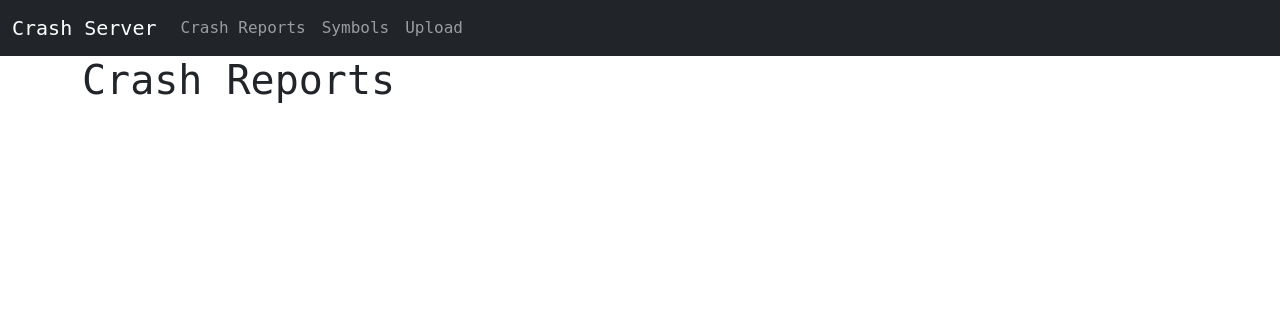
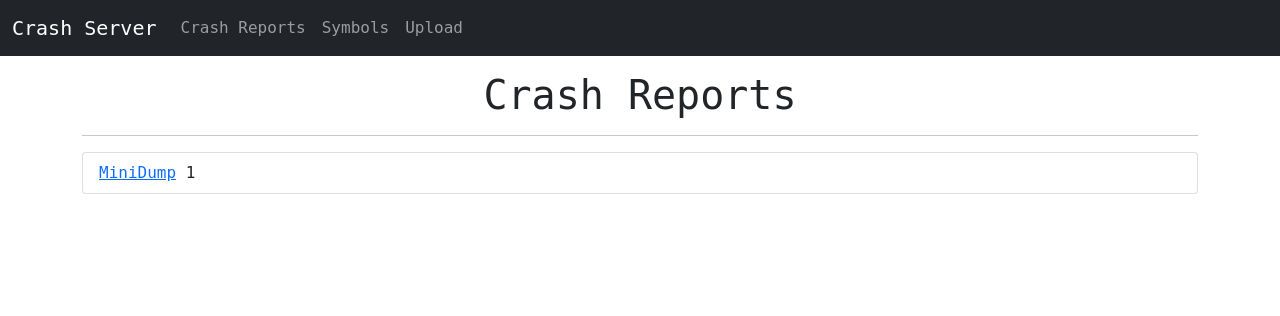
Before and after one commit to jameskr97/CrashServer, a Flask app: template res/templates/crash.html in a window 1280 px wide. Shown: the top 316 px of the page. Run offline with Flask 2, Linux system fonts and the light colour scheme; the template is opened without the code that fills it: most values are stand-ins (such as "Sample title", 1, 10 or a date in 2020); parts of the project's set-up code (start-up, migrations or seed data) failed here and were passed over; some web fonts are replaced.

Commit message:
[html] Slightly change page titles, move app.css

```diff
--- a/res/static/app.css
+++ b/res/static/css/app.css
@@ -1,3 +1,7 @@
 body {
     font-family: 'Bai Jamjuree', monospace;
 }
+
+.container {
+    padding-top: 15px;
+}
--- a/res/templates/base.html
+++ b/res/templates/base.html
@@ -11,7 +11,7 @@
 	<link href="https://fonts.googleapis.com/css2?family=Bai+Jamjuree&display=swap" rel="stylesheet">
 	<link href="https://cdn.jsdelivr.net/npm/bootstrap@5.1.0/dist/css/bootstrap.min.css" rel="stylesheet"
 		  integrity="sha384-KyZXEAg3QhqLMpG8r+8fhAXLRk2vvoC2f3B09zVXn8CA5QIVfZOJ3BCsw2P0p/We" crossorigin="anonymous">
-	<link href="{{ url_for('static', filename='app.css') }}" rel="stylesheet">
+	<link href="{{ url_for('static', filename='css/app.css') }}" rel="stylesheet">
 </head>
 <body>
 {% include 'navbar.html' %}
--- a/res/templates/crash.html
+++ b/res/templates/crash.html
@@ -1,5 +1,13 @@
 {% extends "base.html" %}
 
 {% block content %}
-	<h1>Crash Reports</h1>
+	<h1 class="text-center">Crash Reports</h1>
+	<hr>
+	<ul class="list-group">
+		{% for dump in dumps %}
+			<li class="list-group-item">
+				<a href="/crash-reports/{{ dump.id }}">MiniDump</a> {{ dump.id }}
+			</li>
+		{% endfor %}
+	</ul>
 {% endblock %}
--- a/res/templates/home.html
+++ b/res/templates/home.html
@@ -1,5 +1,7 @@
 {% extends "base.html" %}
 
 {% block content %}
-	<h1>Homepage</h1>
+	<h1 class="text-center">Symbol Storage and Minidump Decode</h1>
+	<hr>
+
 {% endblock %}
--- a/res/templates/symbols.html
+++ b/res/templates/symbols.html
@@ -1,5 +1,6 @@
 {% extends "base.html" %}
 
 {% block content %}
-	<h1>Symbols</h1>
+	<h1 class="text-center">Symbols</h1>
+	<hr>
 {% endblock %}
--- a/res/templates/upload.html
+++ b/res/templates/upload.html
@@ -1,5 +1,6 @@
 {% extends "base.html" %}
 
 {% block content %}
-	<h1>Upload a report</h1>
+	<h1 class="text-center">Upload Minidump</h1>
+	<hr>
 {% endblock  %}
--- a/src/webapp/views.py
+++ b/src/webapp/views.py
@@ -15,7 +15,8 @@ def home():
 
 @views.route('/crash-reports')
 def crash():
-    return render_template("crash.html")
+    res = Minidump.query.order_by(Minidump.date_created.desc()).limit(5).all()
+    return render_template("crash.html", dumps=res)
 
 
 @views.route('/symbols')
```
